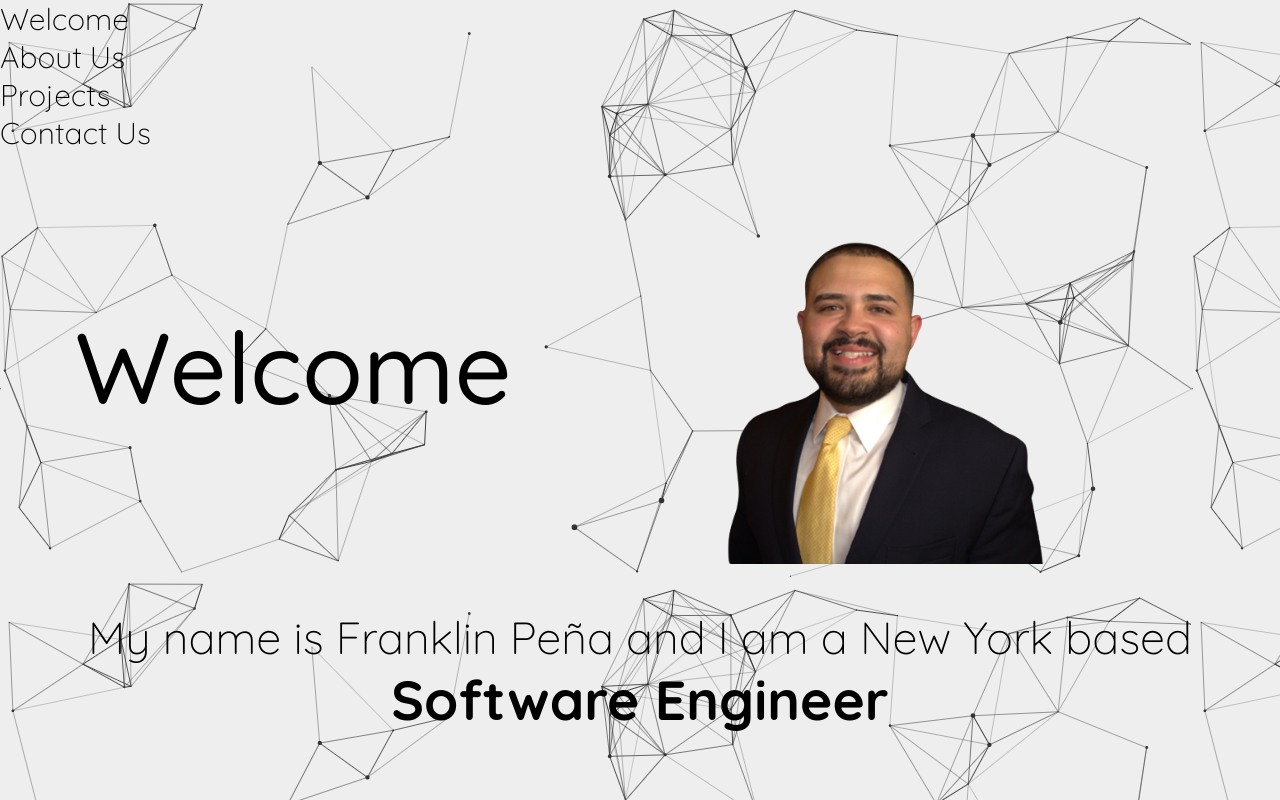
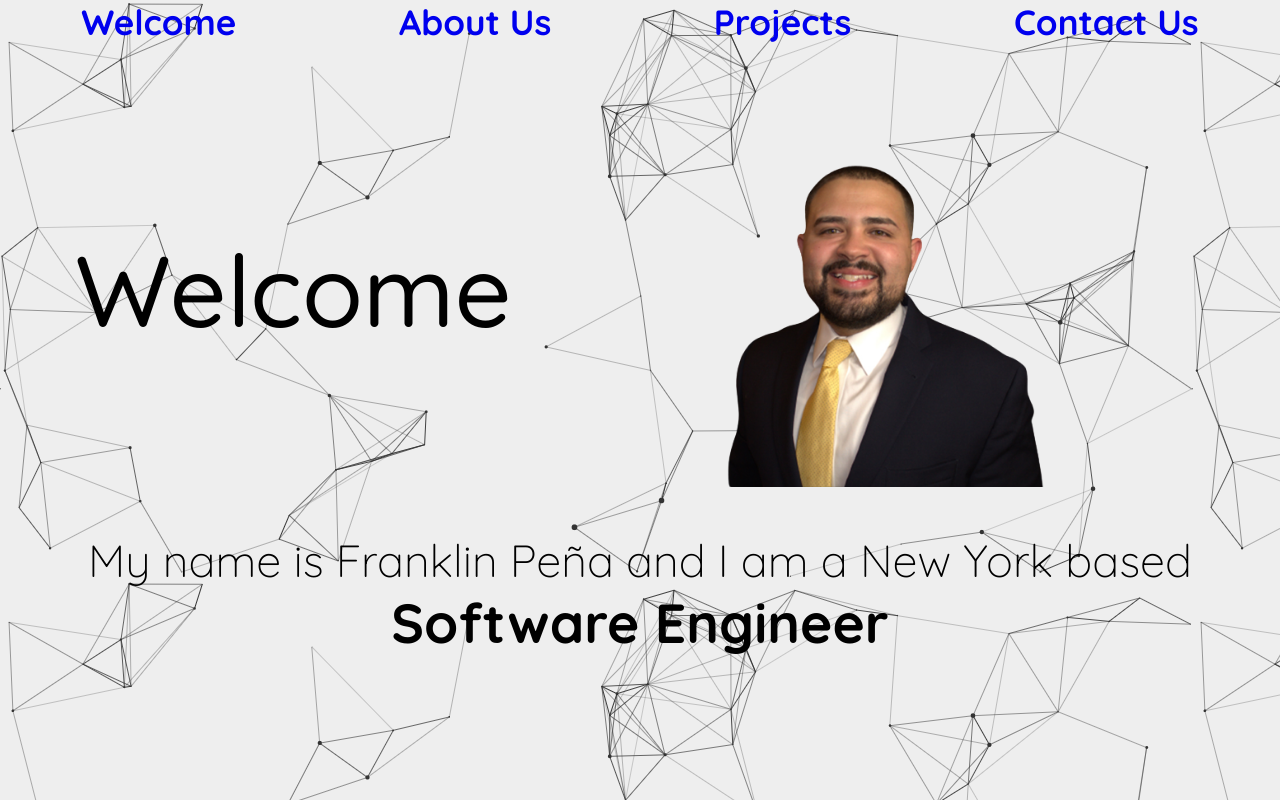
Before and after one commit to FranklinPenaDev/New-Portfolio, a plain HTML site: page index.html in a window 1280 px wide. Shown: the top 800 px of the page. Drawn offline with Linux system fonts and the light colour scheme.

Commit message:
updating nav

```diff
--- a/index.html
+++ b/index.html
@@ -12,12 +12,12 @@
 <body>
     <section id="nav-bar">
         <div id="nav-div">
-            <nav clas="nav-di">
+            <nav class="nav-div">
                 <ul class="list">
-                    <li class="home">Welcome</li>
-                    <li class="about">About Us</li>
-                    <li class="projects">Projects</li>
-                    <li class="contact">Contact Us</li>
+                    <li class="home"><a href="#main" class="active">Welcome</a></li>
+                    <li class="about"><a href="#about-section">About Us</a></li>
+                    <li class="projects"><a href="#work-section">Projects</a></li>
+                    <li class="contact"><a href="#contact">Contact Us</a></li>
                 </ul>
             </nav>
         </div>
--- a/style.css
+++ b/style.css
@@ -10,6 +10,22 @@ html{
 }
 body{
     font-size: 30px;
+}
+#nav-bar #nav-div{
+    width: 100%;
+    height: 75px;
+}
+ul{
+    display: flex;
+    justify-content: space-around;
+}
+a{
+    text-decoration: none;
+    font-weight: 700;
+    font-size: 35px;
+}
+li{
+    list-style: none;
 }
 #main{
     width: 100%;
```
